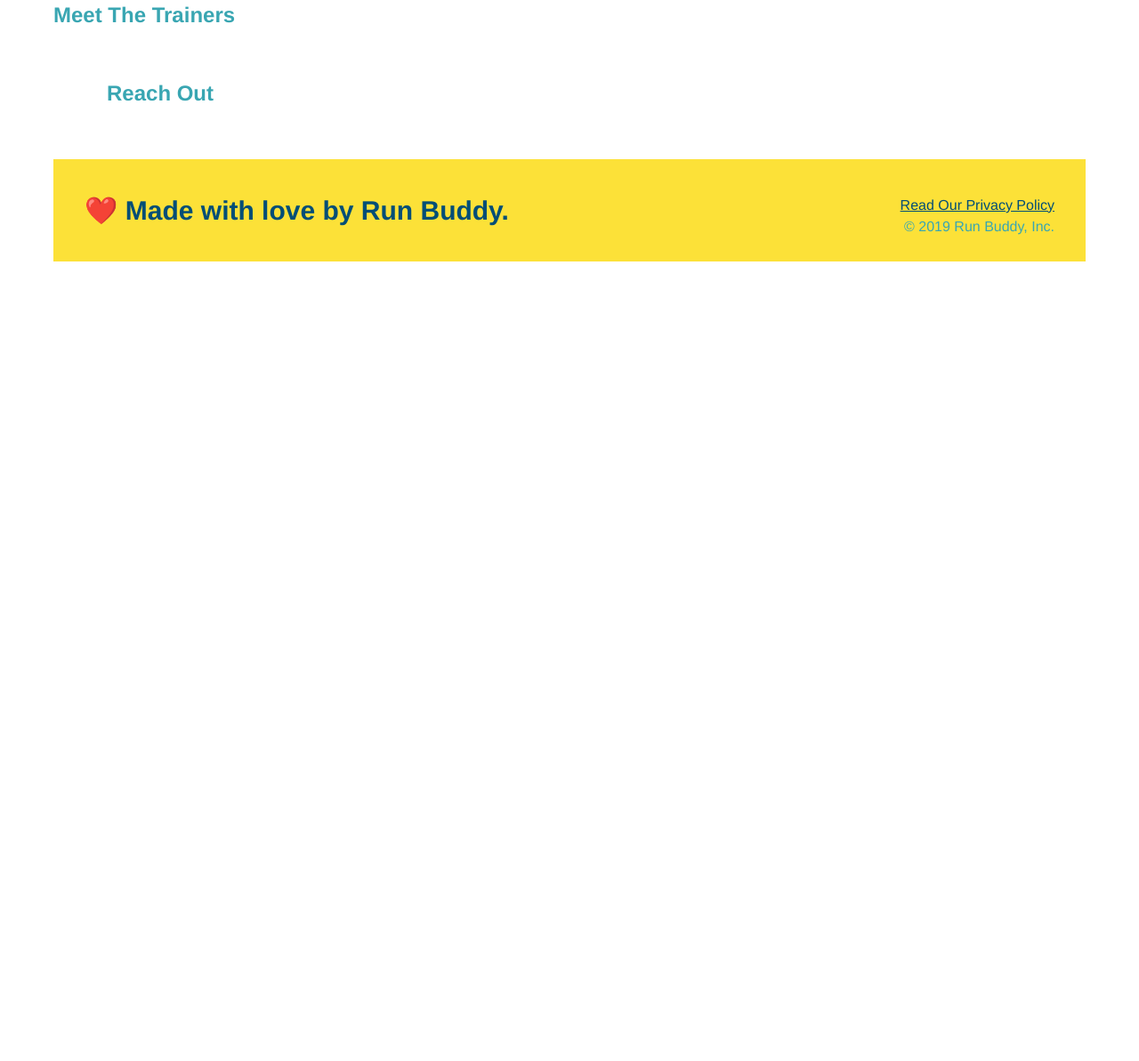
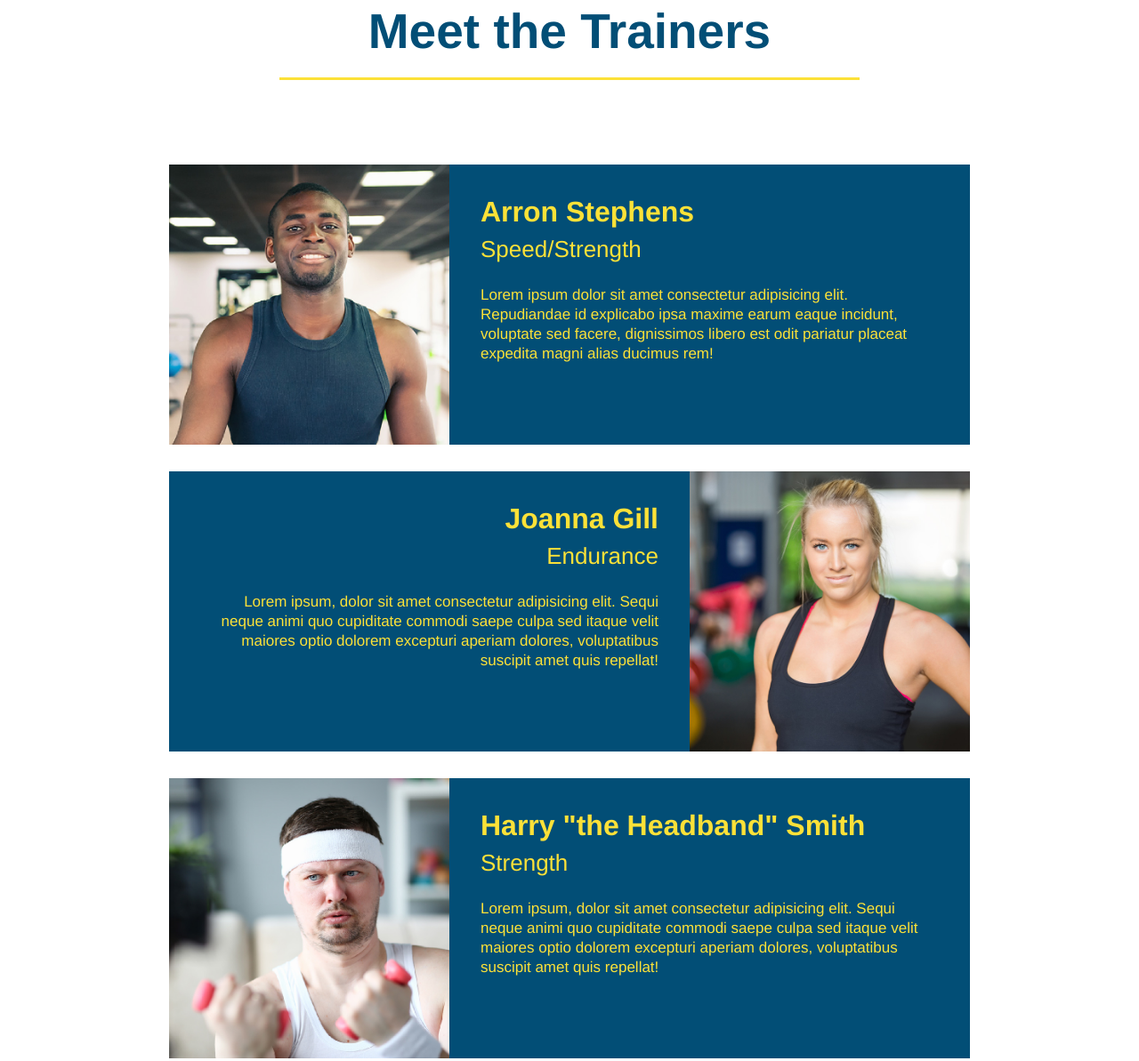
Before and after one commit to fgutierrez2191/run-buddy, a plain HTML site: page index.html in a window 1280 px wide. Shown: the part 2787-3980 px from the top of the page at 89% size. Before the commit the page ends 3141 px from the top, so only its background shows below. Drawn offline with Linux system fonts and the light colour scheme.

Commit message:
finished meet the trainer bios

```diff
--- a/assets/css/style.css
+++ b/assets/css/style.css
@@ -178,3 +178,50 @@
       .steps span{
           font-size: 38px;
       }
+
+      .trainers{
+          text-align: center;
+      }
+
+      .trainer {
+        width: 900px;
+        margin: 0 auto 30px auto;
+        background: #024e76;
+        color: #fce138;
+        overflow: auto;
+      }
+
+      .trainer img {
+        width: 35%;
+        float: left;
+      }
+
+      .trainer-bio {
+        padding: 35px;
+        float: left;
+        width: 65%;
+      }
+
+      .text-left{
+          text-align: left;
+      }
+
+      .text-right{
+          text-align: right;
+      }
+
+      .trainer-bio h3 {
+        font-size: 32px;
+        margin-bottom: 8px;
+      }
+
+      .trainer-bio h4 {
+        font-weight: lighter;
+        font-size: 26px;
+        margin-bottom: 25px;
+      }
+
+      .trainer-bio p {
+        font-size: 17px;
+        line-height: 1.3;
+      }
--- a/index.html
+++ b/index.html
@@ -104,8 +104,47 @@
   </section>
 
   <!-- "meet the trainers" section-->
-  <section>
-    <h2>Meet The Trainers</h2>
+  <section id="your-trainers" class="trainers">
+    <h2 class="section-title primary-border">
+      Meet the Trainers
+    </h2>
+  </section>
+    <article class= "trainer">
+      <img src="./assets/images/trainer-1.jpg" alt="Arron Stephens in his workout clothes, ready to pump iron" />
+  <div class="trainer-bio text-left">
+    <h3>Arron Stephens</h3>
+    <h4>Speed/Strength</h4>
+    <p>Lorem ipsum dolor sit amet consectetur adipisicing elit. Repudiandae id explicabo ipsa maxime earum eaque incidunt, voluptate sed facere, dignissimos libero est odit pariatur placeat expedita magni alias ducimus rem!
+    </p>
+  </div>
+    </article>
+
+    <!-- second trainer bio -->
+<article class="trainer">
+  <div class="trainer-bio text-right">
+    <h3>Joanna Gill</h3>
+    <h4>Endurance</h4>
+    <p>
+      Lorem ipsum, dolor sit amet consectetur adipisicing elit. Sequi neque animi quo cupiditate commodi saepe culpa sed
+      itaque velit maiores optio dolorem excepturi aperiam dolores, voluptatibus suscipit amet quis repellat!
+    </p>
+  </div>
+  <img src="./assets/images/trainer-2.jpg" alt="Joanna Gill cooling off after a workout" />
+</article>
+
+<!-- third trainer bio -->
+<article class="trainer">
+  <img src="./assets/images/trainer-3.jpg" alt="Harry Smith wearing a headband and lifting comically small pink weights" />
+  <div class="trainer-bio text-left">
+    <h3>Harry "the Headband" Smith</h3>
+    <h4>Strength</h4>
+    <p>
+      Lorem ipsum, dolor sit amet consectetur adipisicing elit. Sequi neque animi quo cupiditate commodi saepe culpa sed
+      itaque velit maiores optio dolorem excepturi aperiam dolores, voluptatibus suscipit amet quis repellat!
+    </p>
+  </div>
+</article>
+  </section>
 
     <!-- "reach out" section -->
     <section>
```
Also changed, not shown: assets/images/trainer-1.jpg (added), assets/images/trainer-2.jpg (added), assets/images/trainer-3.jpg (added).
